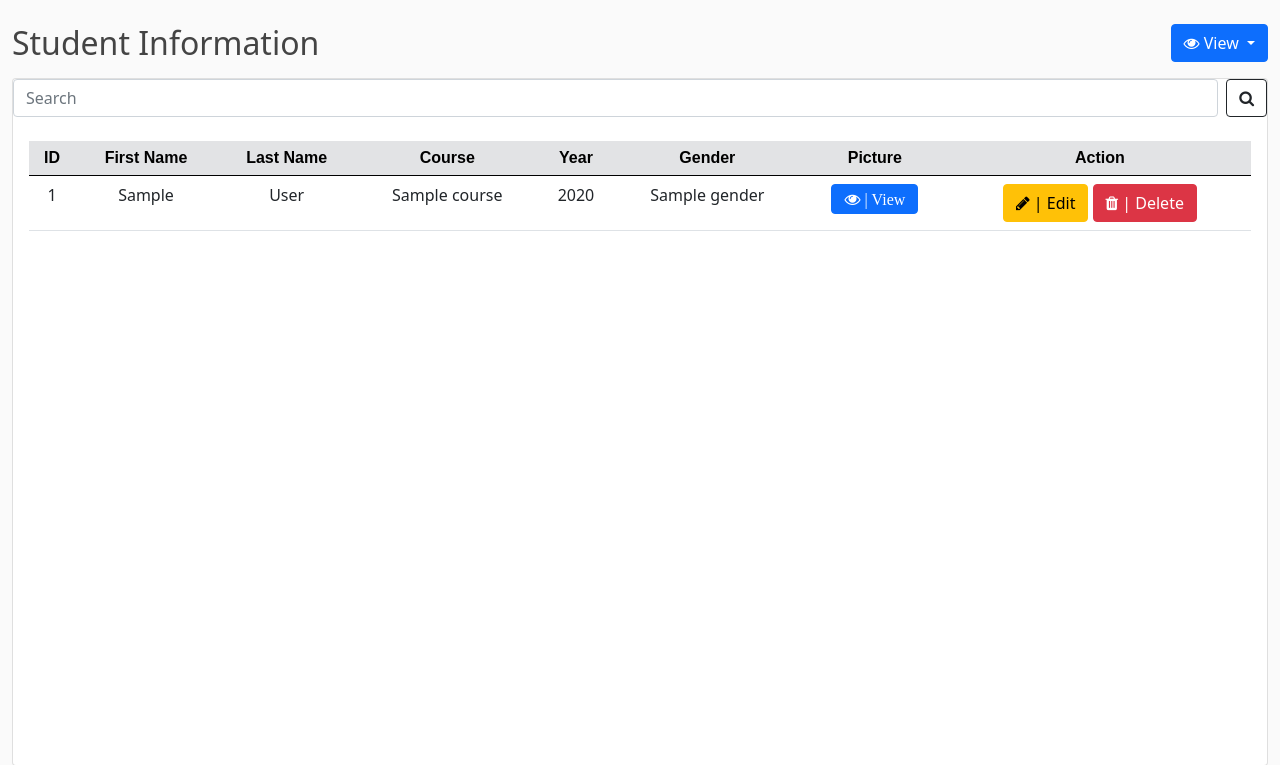
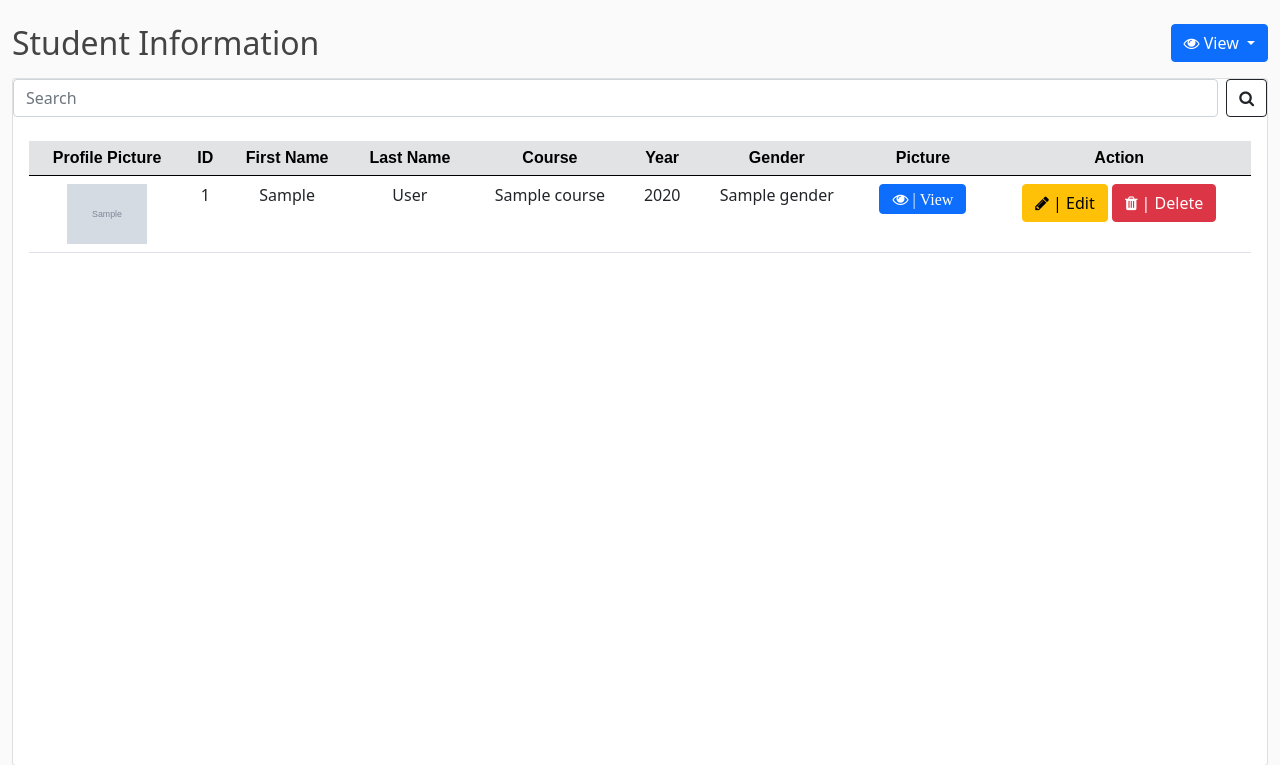
Before and after one commit to Airplanejuju/ssis-test-webapp, a Flask app: template app/templates/table/student.html in a window 1280 px wide. Shown: the part 56-821 px from the top of the page. Run offline with Flask 3, Linux system fonts and the light colour scheme; the template is opened without the code that fills it: most values are stand-ins (such as "Sample title", 1, 10 or a date in 2020); grey boxes marked "Sample" are stand-in pictures; form fields are guessed from the names that the template uses.

Commit message:
Add column for profile picture

```diff
--- a/app/templates/table/student.html
+++ b/app/templates/table/student.html
@@ -36,6 +36,7 @@
             <table id="tblstudent" class="table table-hover" style="text-align: center;">
                 <thead class="table-secondary">
                     <tr style="font-family: sans-serif;">
+                        <th>Profile Picture</th>
                         <th>ID</th>
                         <th>First Name</th>
                         <th>Last Name</th>
@@ -50,6 +51,13 @@
                     {% if data %}
                         {% for student in data %}
                             <tr>
+                                <td>
+                                    {% if student.photoUrl %}
+                                    <img src="{{ student.photoUrl }}" class="img-fluid" width="80" height="80">
+                                    {% else %}
+                                    <img src="https://t4.ftcdn.net/jpg/04/73/25/49/360_F_473254957_bxG9yf4ly7OBO5I0O5KABlN930GwaMQz.jpg" class="img-fluid" width="80" height="80">
+                                    {% endif %}
+                                </td>
                                 <td>{{ student.id }}</td>
                                 <td>{{ student.firstName }}</td>
                                 <td>{{ student.lastName }}</td>
```
